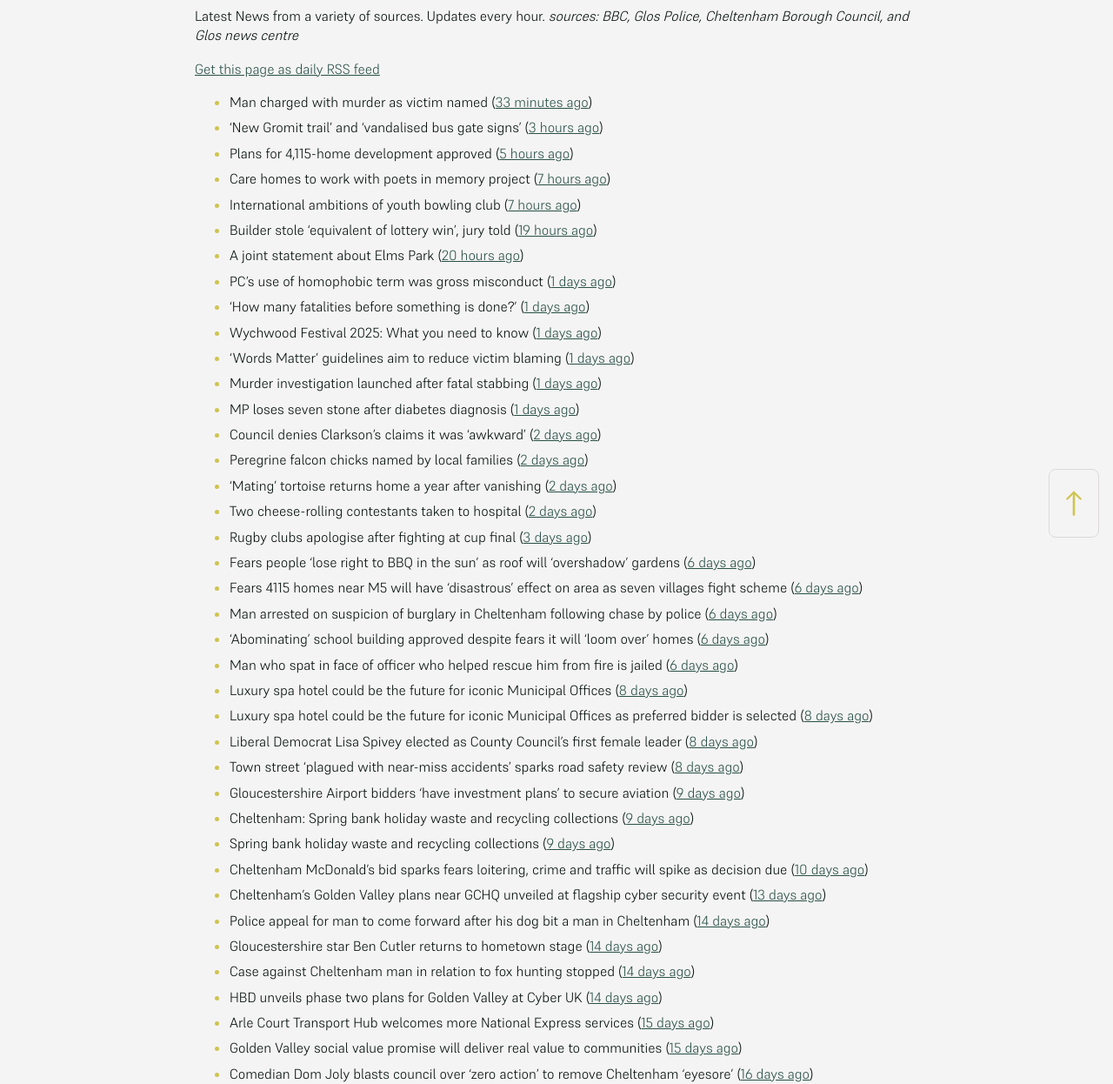
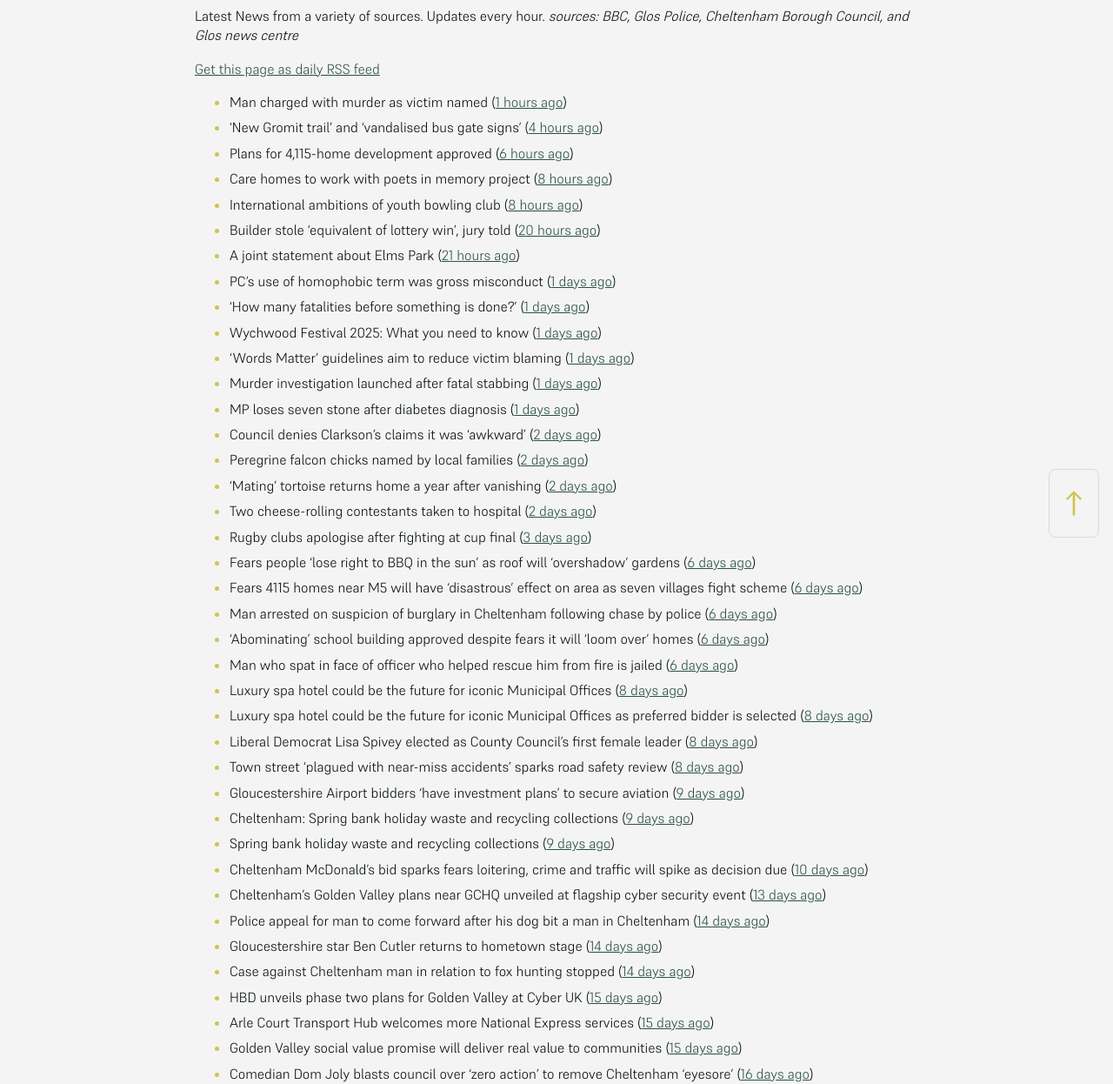
Before and after one commit to mat-0/cheltenham-open-data, a Jekyll site: the page built from _pages/news.md, in a window 1280 px wide. Shown: the part 266-1512 px from the top of the page at 87% size. Built offline with Jekyll 4.4.1, drawn with Linux system fonts in a browser that asks for light colours.

Commit message:
Updated 2025-05-30 13:58:01

```diff
--- a/_pages/news.md
+++ b/_pages/news.md
@@ -12,13 +12,13 @@ _sources: BBC, Glos Police, Cheltenham Borough Council, and Glos news centre_
 [Get this page as daily RSS feed](/daily.rss)
 
 <!-- news_marker starts -->
-- Man charged with murder as victim named ([33 minutes ago](https://www.bbc.com/news/articles/ce80685p13no))
-- 'New Gromit trail' and 'vandalised bus gate signs' ([3 hours ago](https://www.bbc.com/news/articles/cpd46d4ndxdo))
-- Plans for 4,115-home development approved ([5 hours ago](https://www.bbc.com/news/articles/c8xgd99grk5o))
-- Care homes to work with poets in memory project ([7 hours ago](https://www.bbc.com/news/articles/ceqgg39e97zo))
-- International ambitions of youth bowling club ([7 hours ago](https://www.bbc.com/news/articles/c628gye549qo))
-- Builder stole 'equivalent of lottery win', jury told ([19 hours ago](https://www.bbc.com/news/articles/ckgqkx137nno))
-- A joint statement about Elms Park ([20 hours ago](https://www.cheltenham.gov.uk/news/article/3015/a_joint_statement_about_elms_park))
+- Man charged with murder as victim named ([1 hours ago](https://www.bbc.com/news/articles/ce80685p13no))
+- 'New Gromit trail' and 'vandalised bus gate signs' ([4 hours ago](https://www.bbc.com/news/articles/cpd46d4ndxdo))
+- Plans for 4,115-home development approved ([6 hours ago](https://www.bbc.com/news/articles/c8xgd99grk5o))
+- Care homes to work with poets in memory project ([8 hours ago](https://www.bbc.com/news/articles/ceqgg39e97zo))
+- International ambitions of youth bowling club ([8 hours ago](https://www.bbc.com/news/articles/c628gye549qo))
+- Builder stole 'equivalent of lottery win', jury told ([20 hours ago](https://www.bbc.com/news/articles/ckgqkx137nno))
+- A joint statement about Elms Park ([21 hours ago](https://www.cheltenham.gov.uk/news/article/3015/a_joint_statement_about_elms_park))
 - PC's use of homophobic term was gross misconduct ([1 days ago](https://www.bbc.com/news/articles/c9wg7dg84zqo))
 - 'How many fatalities before something is done?' ([1 days ago](https://www.bbc.com/news/articles/cx2x38v91e3o))
 - Wychwood Festival 2025: What you need to know ([1 days ago](https://www.bbc.com/news/articles/cj421ndnd58o))
@@ -47,7 +47,7 @@ _sources: BBC, Glos Police, Cheltenham Borough Council, and Glos news centre_
 - Police appeal for man to come forward after his dog bit a man in Cheltenham ([14 days ago](https://gloucesternewscentre.co.uk/police-appeal-for-man-to-come-forward-after-his-dog-bit-a-man-in-cheltenham/))
 - Gloucestershire star Ben Cutler returns to hometown stage ([14 days ago](https://gloucesternewscentre.co.uk/gloucestershire-star-ben-cutler-returns-to-hometown-stage/))
 - Case against Cheltenham man in relation to fox hunting stopped ([14 days ago](https://gloucesternewscentre.co.uk/case-against-cheltenham-man-in-relation-to-fox-hunting-stopped/))
-- HBD unveils phase two plans for Golden Valley at Cyber UK ([14 days ago](https://www.cheltenham.gov.uk/news/article/3012/hbd_unveils_phase_two_plans_for_golden_valley_at_cyber_uk))
+- HBD unveils phase two plans for Golden Valley at Cyber UK ([15 days ago](https://www.cheltenham.gov.uk/news/article/3012/hbd_unveils_phase_two_plans_for_golden_valley_at_cyber_uk))
 - Arle Court Transport Hub welcomes more National Express services ([15 days ago](https://gloucesternewscentre.co.uk/arle-court-transport-hub-welcomes-more-national-express-services/))
 - Golden Valley social value promise will deliver real value to communities ([15 days ago](https://www.cheltenham.gov.uk/news/article/3011/golden_valley_social_value_promise_will_deliver_real_value_to_communities))
 - Comedian Dom Joly blasts council over ‘zero action’ to remove Cheltenham ‘eyesore’ ([16 days ago](https://gloucesternewscentre.co.uk/comedian-dom-joly-blasts-council-over-zero-action-to-remove-cheltenham-eyesore/))
```
Also changed, not shown: _data/flood.json (+5 -69 lines), _pages/fix-my-street.md (+1 -1 lines), index.md (+5 -5 lines).
